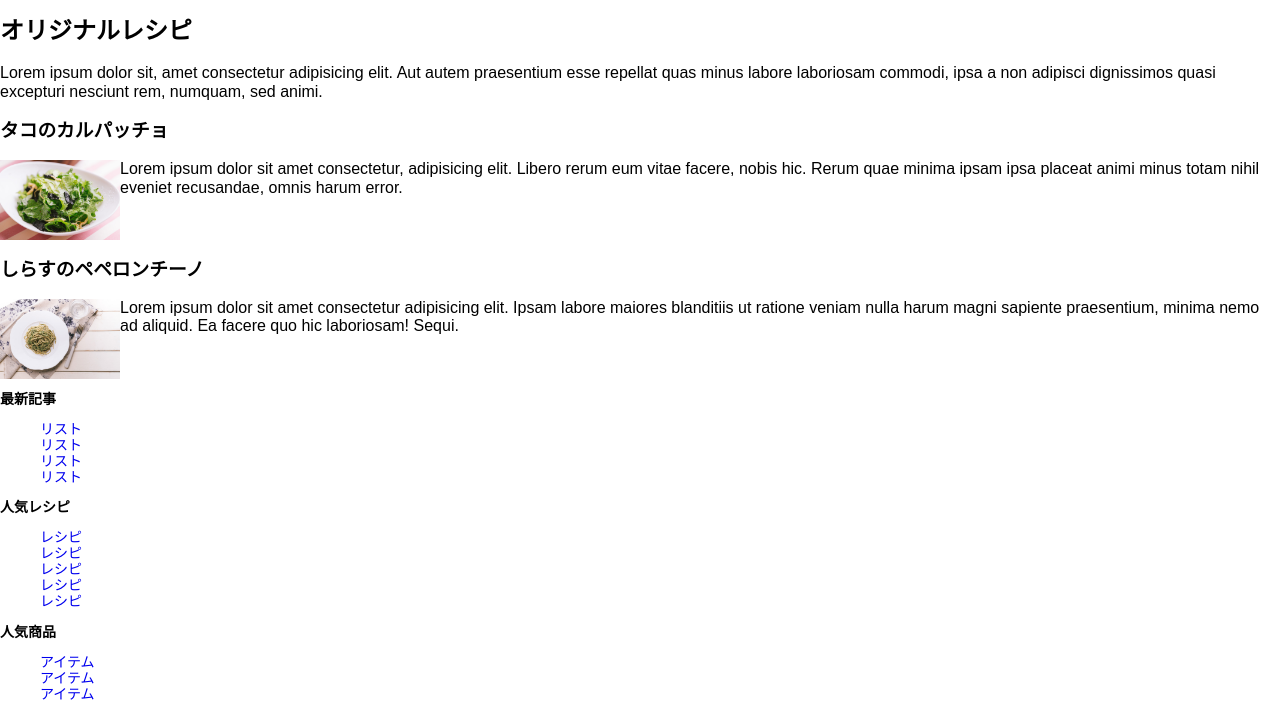
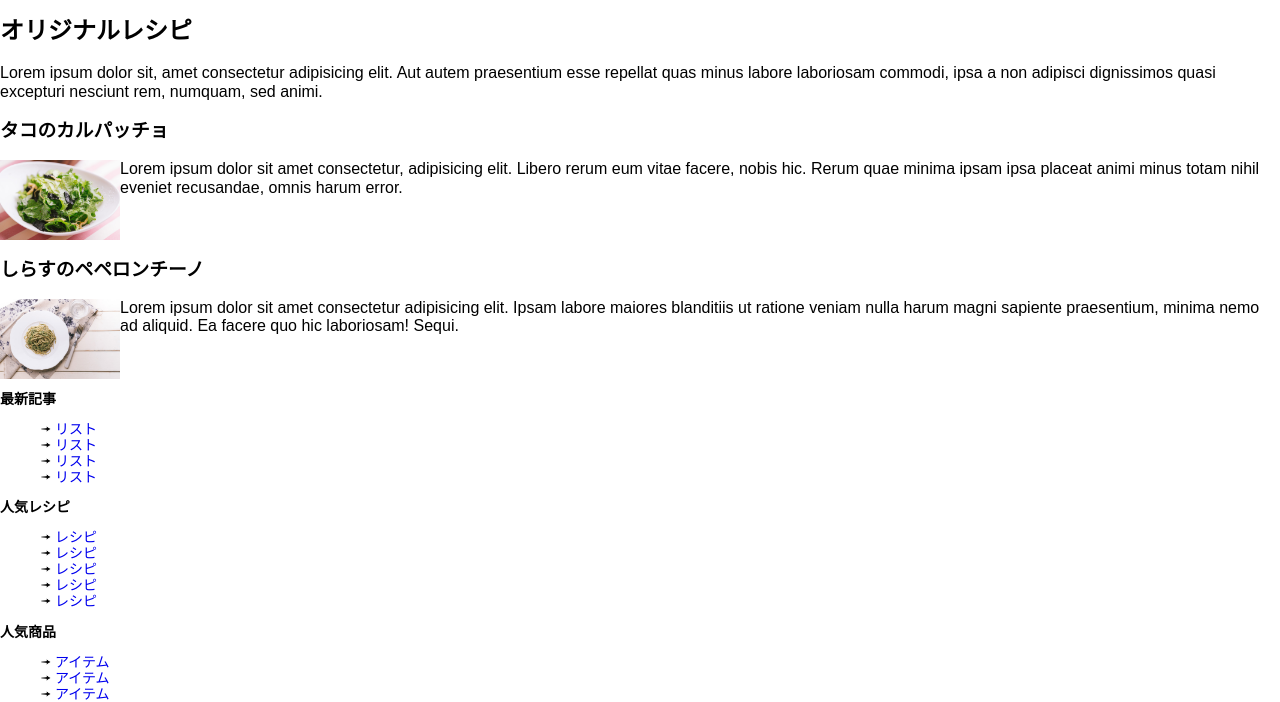
Before and after one commit to gitbike/HTML-2-column-layout, a plain HTML site: page index.html in a window 1280 px wide. Shown: the part 101-803 px from the top of the page. Drawn offline with Linux system fonts and the light colour scheme.

Commit message:
リストアイテムの左側に画像を追加

```diff
--- a/css/style.css
+++ b/css/style.css
@@ -64,6 +64,13 @@ a:link, a:visited, a:hover, a:active {
   list-style: none;
 }
 
+.aside .aside-list li {
+  padding-left: 15px;
+  background-image: url(../images/arrow.jpg);
+  background-size: 12px 12px;
+  background-position: left center;
+}
+
 .ad .image {
   width: 120px;
   height: 120px;
```
Also changed, not shown: images/ad.jpg (added), images/arrow.jpg (added), images/ico-s.gif (added).
